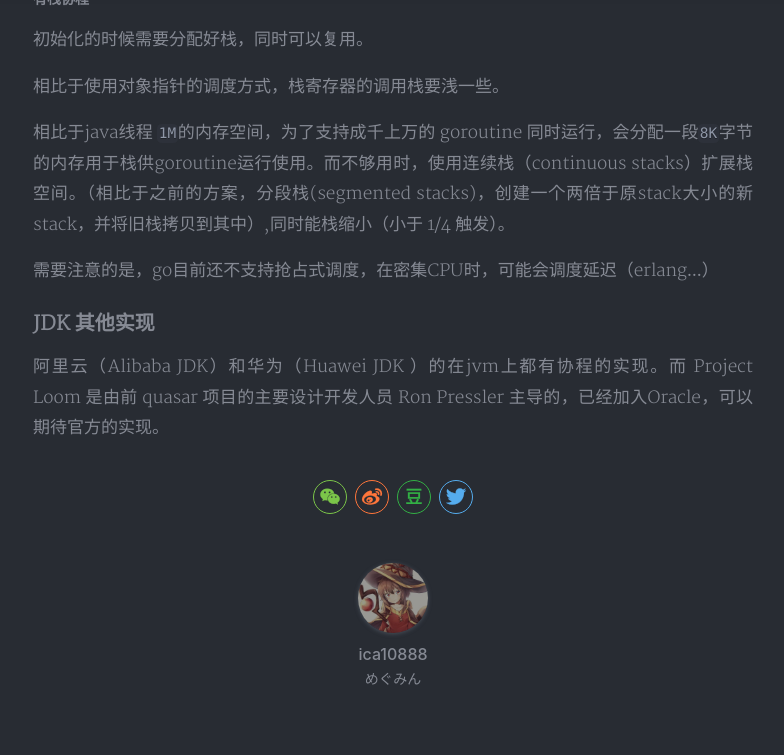
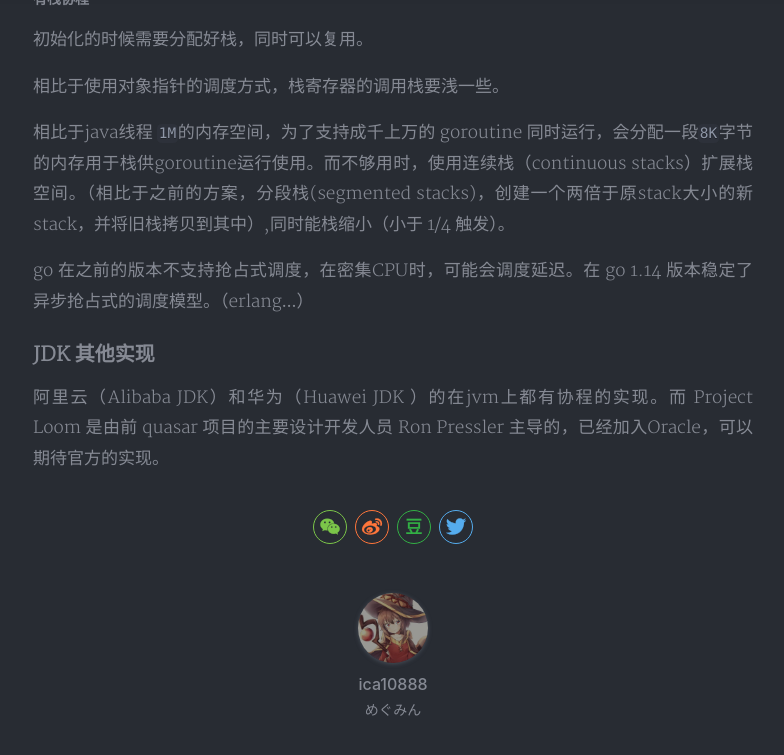
Before and after one commit to ica10888/ica10888.github.io, a Jekyll site: the page built from _posts/2019-12-31-advanced java （五） 协程.md, in a window 1280 px wide and 900 px high, scrolled down 16354 px, cut to the strip 0-766 px from the top of the window. Shown: the top 755 px of the strip, without its empty margins (247-1031 px from the left). Built offline with Jekyll 4.4.1, drawn with Linux system fonts in a browser that asks for light colours; nearby versions of some CDN libraries; a style sheet for code colours, icons or effects is not loaded.

Commit message:
Update 2019-12-31-advanced java （五） 协程.md

```diff
--- a/_posts/2019-12-31-advanced java （五） 协程.md
+++ b/_posts/2019-12-31-advanced java （五） 协程.md
@@ -610,7 +610,7 @@ Quasar无法处理这种情况，使用Quasar库的时候要避免这种情况
 
 
 
-需要注意的是，go目前还不支持抢占式调度，在密集CPU时，可能会调度延迟（erlang...）
+go 在之前的版本不支持抢占式调度，在密集CPU时，可能会调度延迟。在 go 1.14 版本稳定了异步抢占式的调度模型。（erlang...）
 
 ### JDK 其他实现
 阿里云（Alibaba JDK）和华为（Huawei JDK ）的在jvm上都有协程的实现。而 Project Loom 是由前 quasar  项目的主要设计开发人员 Ron Pressler 主导的，已经加入Oracle，可以期待官方的实现。
```
